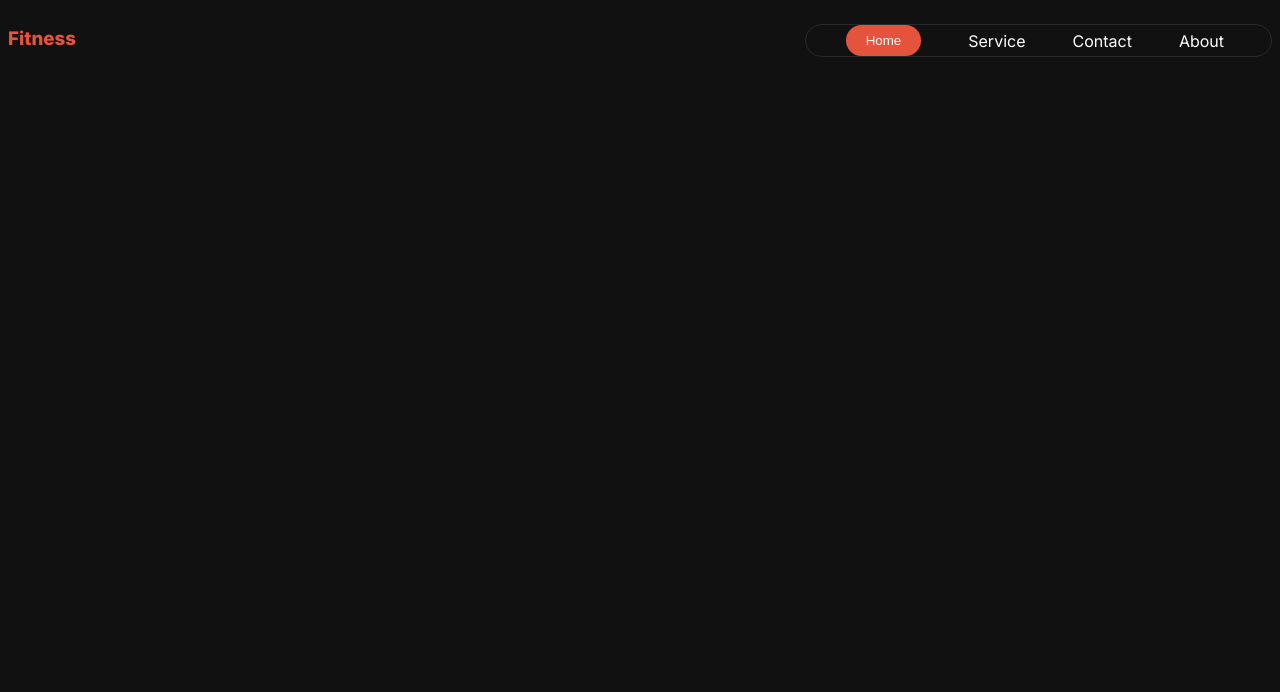
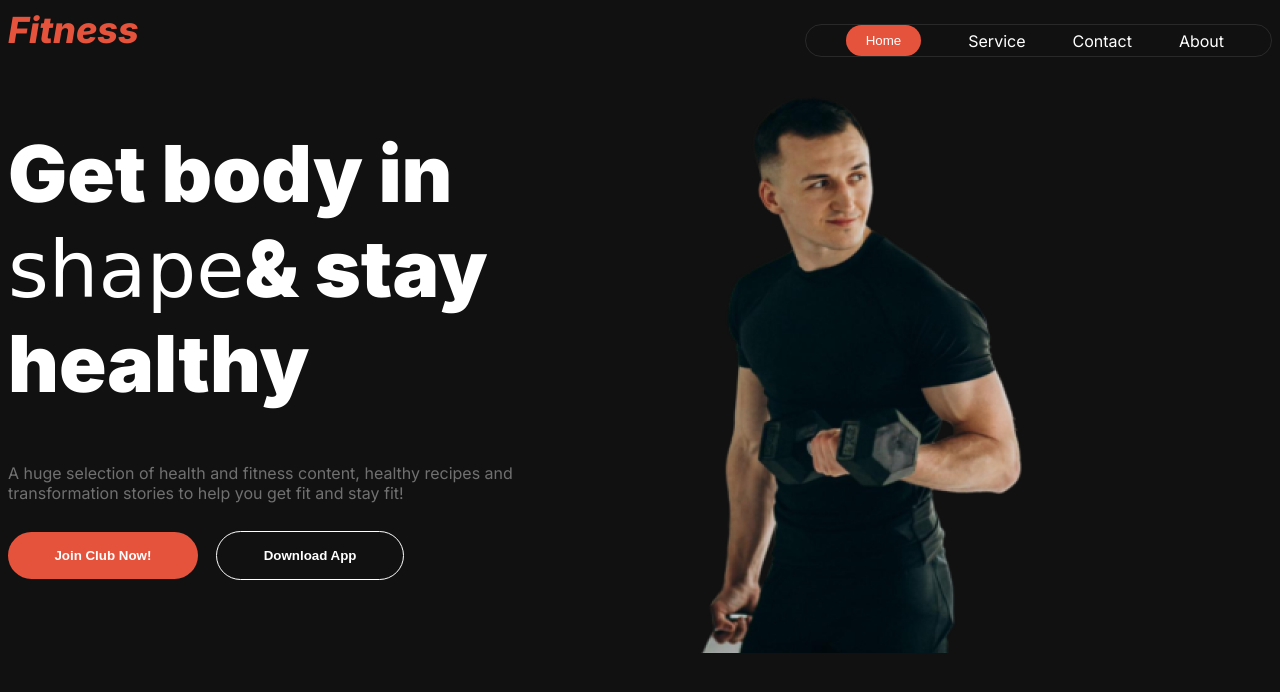
Before and after one commit to Muntakim61/assignment-2, a plain HTML site: page index.html in a window 1280 px wide. Drawn offline with Linux system fonts and the light colour scheme.

Commit message:
Partially completed the banner

```diff
--- a/index.html
+++ b/index.html
@@ -7,9 +7,9 @@
     <link rel="stylesheet" href="styles/styles.css">
 </head>
 <body class="inter-font bg-primary">
-    <header class="bg-primary">
+    <header>
         <nav class="navbar display-flex">
-            <h3 class="brand text-orange">Fitness</h3>
+            <h3 class="brand text-orange"><i>Fitness</i></h3>
             <ul class="nav-links display-flex">
                <li class="nav-item"><a href="" class="nav-link"><button class="button-color home-btn white">Home</button></a></li>
                <li class="nav-item"><a href="" class="nav-link white">Service</a></li>
@@ -17,7 +17,17 @@
                <li class="nav-item"><a href="" class="nav-link white">About</a></li>
             </ul>
         </nav>
-        <div class="banner"></div>
+        <div class="banner display-flex">
+            <div class="banner-content">
+                <h1 class="banner-title white">Get body in <span class="great-vibes-regular">shape</span>& stay healthy</h1>
+                <p class="banner-description white-2">A huge selection of health and fitness content, healthy recipes and transformation stories to help you get fit and stay fit!</p>
+                <div class="banner-btn">
+                    <button class="banner-btn-1 button-color white">Join Club Now!</button>
+                    <button class="banner-btn-2 white">Download App</button>
+                </div>
+            </div>
+            <img src="images/Images 2.png" alt="">
+        </div>
     </header>
     <main></main>
     <footer></footer>
--- a/styles/styles.css
+++ b/styles/styles.css
@@ -1,11 +1,17 @@
 @import url('https://fonts.googleapis.com/css2?family=Inter:ital,opsz,wght@0,14..32,100..900;1,14..32,100..900&display=swap');
-
 .inter-font {
   font-family: "Inter", sans-serif;
   font-optical-sizing: auto;
   font-weight: 400;
   font-style: normal;
 }
+@import url('https://fonts.googleapis.com/css2?family=Great+Vibes&display=swap');
+.great-vibes-regular{
+    font-family: "Great Vibes", cursive;
+    font-weight: 400;
+    font-style: normal;
+}
+
 /* shared styles */
 .display-flex{
     display: flex;
@@ -15,7 +21,7 @@
     color: rgba(255, 255, 255, 1);
 }
 .white-2{
-    color: rgba(255, 255, 255, 0.5)
+    color: rgba(255, 255, 255, 0.4)
 }
 .bg-primary{
     background-color: rgba(17, 17, 17, 1)
@@ -38,6 +44,10 @@
     list-style: none;
     margin-right: 47px;
 }
+.brand{
+    font-size: 2.25rem;
+    margin: 0px;
+}
 .nav-link{
     text-decoration: none;
     margin-left: 0px;
@@ -57,3 +67,29 @@
     max-width: 1440px;
     margin: 0 auto;
 }
+/* banner styles */
+.banner-btn-1{
+    padding : 1rem 2.9rem;
+    border: none;
+    border-radius: 42px;
+    font-weight: 600;
+    margin-right: 14px;
+}
+.banner-btn-2{
+    padding : 1rem 2.9rem;
+    border: 1px solid white;
+    border-radius: 42px;
+    font-weight: 600;
+    background-color: rgba(17, 17, 17, 1);
+}
+.banner-title{
+    font-weight: 900;
+    font-size: 4.9rem;
+}
+.banner-content{
+    max-width: 599px;
+    margin-right: 5.5rem;
+}
+.banner-btn{
+    margin-top: 28px;
+}
```
